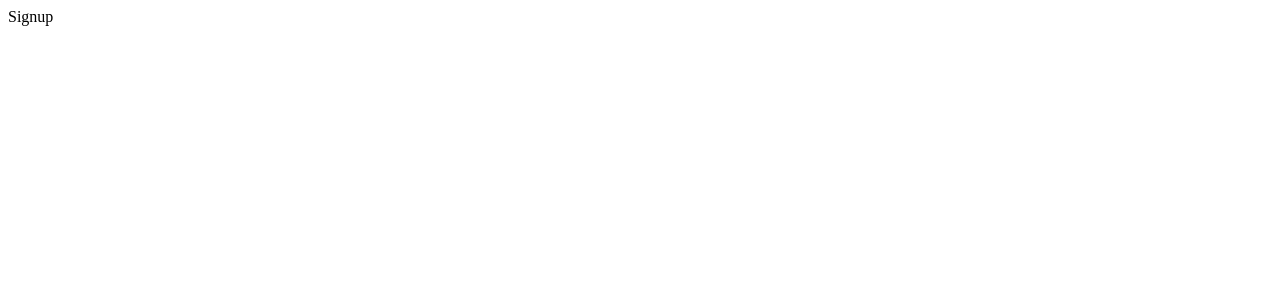
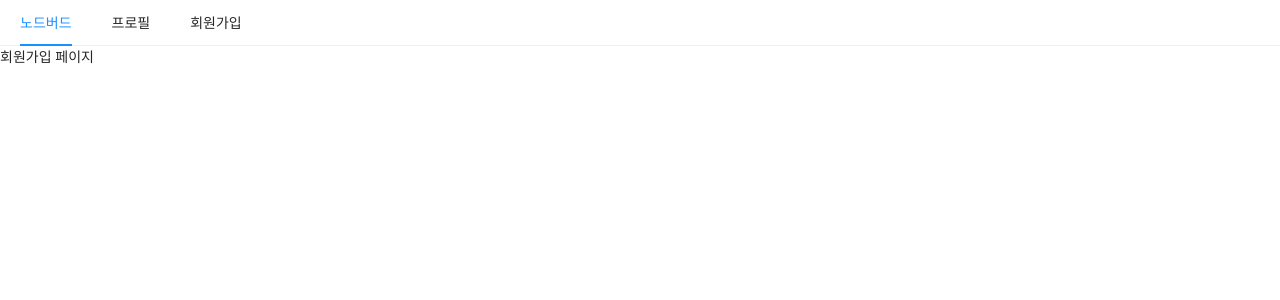
Before and after one commit to wdudtlrw78/NodeBird-zerocho, a Next.js app in the folder review/front/: page /signup in a window 1280 px wide. Shown: the top 300 px of the page. Built offline with nearby package versions, Linux system fonts and the light colour scheme.

Commit message:
Update: _app.js and Head

```diff
--- a/review/front/components/AppLayouts.js
+++ b/review/front/components/AppLayouts.js
@@ -1,21 +1,28 @@
 import React from 'react';
 import ProTypes from 'prop-types';
 import Link from 'next/link';
+import { Menu } from 'antd';
 
 const AppLayouts = ({ children }) => {
   return (
     <div>
-      <div>
+      <Menu mode="horizontal">
+        <Menu.Item>
           <Link href="/">
             <a>노드버드</a>
           </Link>
+        </Menu.Item>
+        <Menu.Item>
           <Link href="/profile">
             <a>프로필</a>
           </Link>
+        </Menu.Item>
+        <Menu.Item>
           <Link href="/signup">
             <a>회원가입</a>
           </Link>
-      </div>
+        </Menu.Item>
+      </Menu>
       {children}
     </div>
   );
--- a/review/front/package.json
+++ b/review/front/package.json
@@ -9,10 +9,13 @@
   "author": "momo",
   "license": "ISC",
   "dependencies": {
+    "@ant-design/icons": "^4.6.2",
+    "antd": "^4.15.4",
     "next": "^10.2.0",
     "prop-types": "^15.7.2",
     "react": "^17.0.2",
-    "react-dom": "^17.0.2"
+    "react-dom": "^17.0.2",
+    "styled-components": "^5.3.0"
   },
   "devDependencies": {
     "eslint": "^7.25.0",
--- /dev/null
+++ b/review/front/pages/_app.js
@@ -0,0 +1,22 @@
+import React from 'react';
+import ProTypes from 'prop-types';
+import Head from 'next/head';
+import 'antd/dist/antd.css';
+
+const NodeBird = ({ Component }) => {
+  return (
+    <>
+      <Head>
+        <meta charSet="utf-8" />
+        <title>MomoBird</title>
+      </Head>
+      <Component />
+    </>
+  );
+};
+
+NodeBird.proTypes = {
+  Component: ProTypes.elementType.isRequired,
+};
+
+export default NodeBird;
--- a/review/front/pages/signup.js
+++ b/review/front/pages/signup.js
@@ -1,7 +1,16 @@
+import Head from 'next/head';
 import React from 'react';
+import AppLayouts from '../components/AppLayouts';
 
 const Signup = () => {
-  return <div>Signup</div>;
+  return (
+    <>
+      <Head>
+        <title>회원가입 | MomoBird</title>
+      </Head>
+      <AppLayouts>회원가입 페이지</AppLayouts>
+    </>
+  );
 };
 
 export default Signup;
```
Also changed, not shown: review/front/pages/profile.js (+10 -1 lines). Lines whose indentation alone changed are shown as unchanged.
